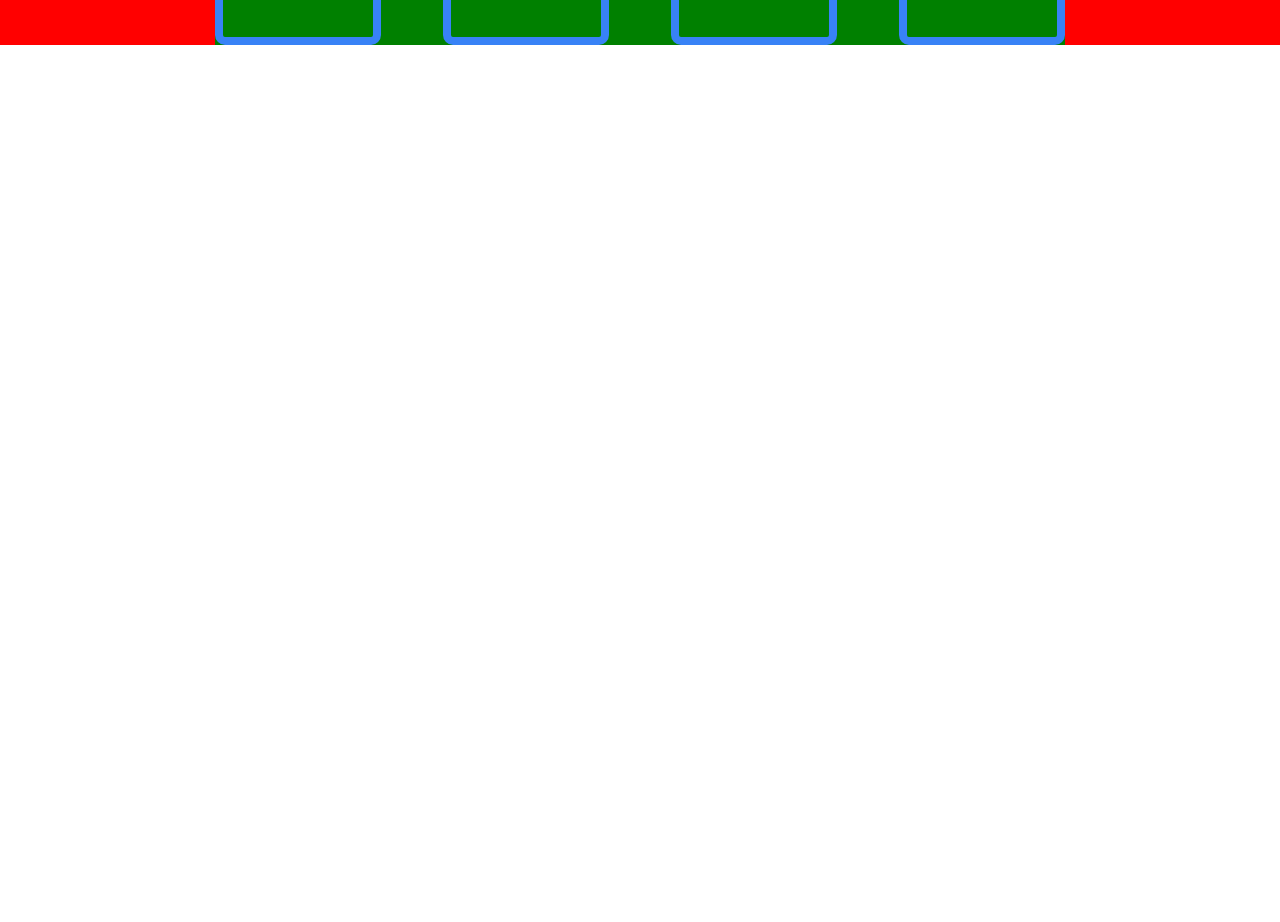
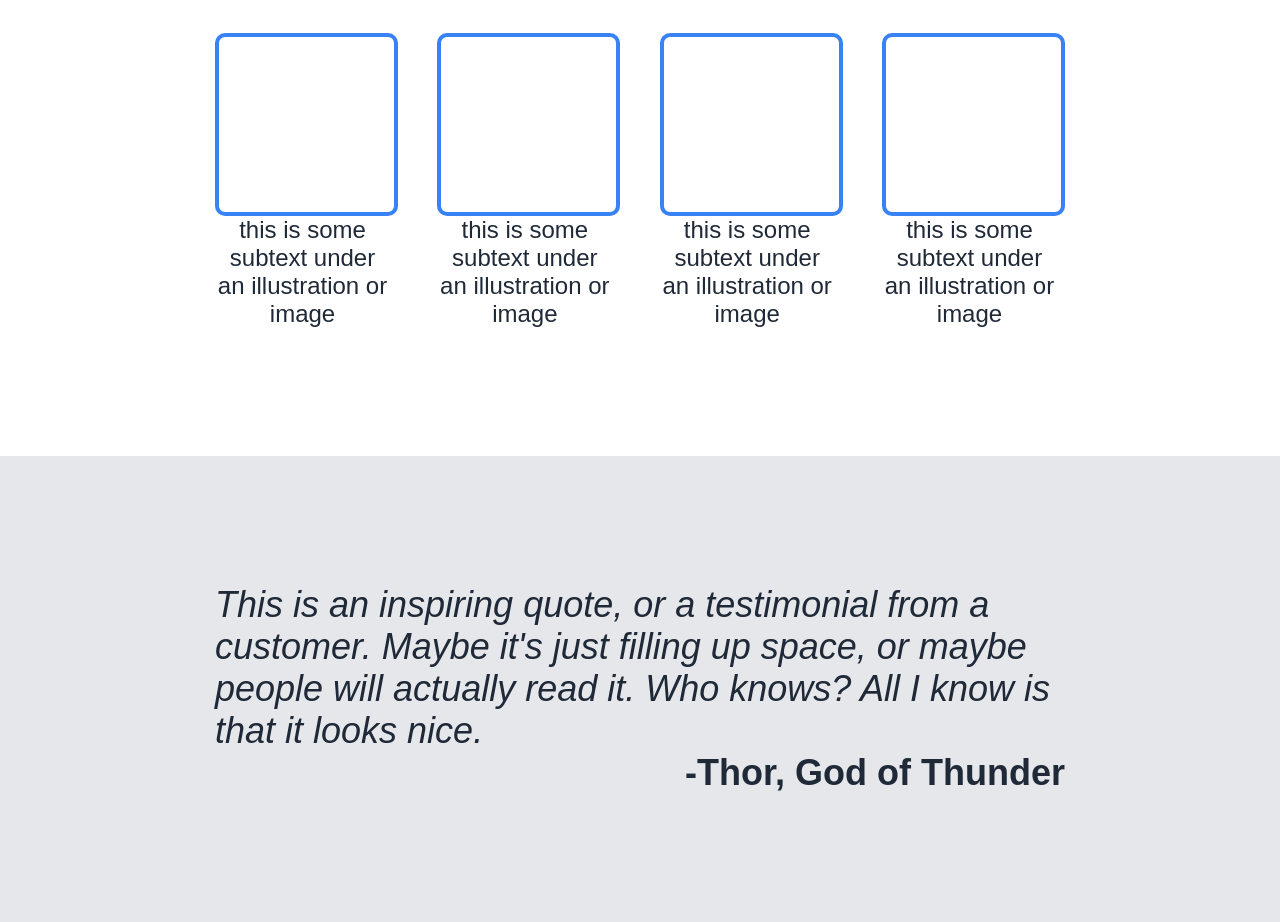
Before and after one commit to roboseb/odin-landing-page, a plain HTML site: page index.html in a window 1280 px wide. Shown: the part 750-1672 px from the top of the page. Before the commit the page ends 800 px from the top, so only its background shows below. Drawn offline with Linux system fonts and the light colour scheme.

Commit message:
Clean up info boxes and add quoted text

```diff
--- a/images/Odin Landing Page_files/styles.css
+++ /dev/null
@@ -1,73 +0,0 @@
-body {
-    padding: 0px;
-    margin:0;
-  }
-
-header{
-    display: flex;
-    justify-content: space-between;
-    align-items: center;
-    padding: 32px 250px;
-
-}
-
-ul{
-    list-style-type: none;
-    display:flex;
-    gap:24px;
-    padding: 0;
-    margin:0;
-}
-
-a{
-    text-decoration: none;
-}
-
-a:visited{
-    color:#F9FAF8;
-}
-
-a:hover{
-    text-decoration: underline;
-}
-
-.hero, header{
-
-    background-color:  #1f2937;
-    font-family: Arial, Helvetica, sans-serif;
-    font-size: 24px;
-    color: #F9FAF8;
-    margin:0;
-}
-
-.hero{
-    display:flex;
-    justify-content: center;
-    gap: 48px;
-    padding:  64px 250px;
-
-}
-img{
-    max-width: 300px;
-}
-
-.herotext{
-     display:flex;
-     flex-direction: column;
-     gap: 12px;
-     max-width: 450px;
-}
-
-.herotext p, .herotext h1{
-    padding: 0;
-    margin:0;
-}
-
-button{
-    background-color: #3882F6;
-    border: 0;
-    align-self: start;
-    padding:8px 30px;
-    color:#F9FAF8;
-    border-radius: 6px;
-}
--- a/index.html
+++ b/index.html
@@ -30,12 +30,30 @@
         </div>
     </div>
     <div class="infoboxcontainer">
-        <h2>Some random information</h2>
+        <h1 class="infoheader"><strong>Some random information.</strong></h1>
         <div class ="boxholder">
-            <div class="box"></div>
-            <div class="box"></div>
-            <div class="box"></div>
-            <div class="box"></div>
+            <div class="boxpanel">
+                <div class="box"></div>
+                <div>this is some subtext under an illustration or image</div>
+            </div>
+            <div class="boxpanel">
+                <div class="box"></div>
+                <div>this is some subtext under an illustration or image</div>
+            </div>
+            <div class="boxpanel">
+                <div class="box"></div>
+                <div>this is some subtext under an illustration or image</div>
+            </div>
+            <div class="boxpanel">
+                <div class="box"></div>
+                <div>this is some subtext under an illustration or image</div>
+            </div>
+        </div>
+    </div>
+    <div class="quotebox">
+        <div class="quoteboxtext">
+            <p class="quote">This is an inspiring quote, or a testimonial from a customer. Maybe it's just filling up space, or maybe people will actually read it. Who knows? All I know is that it looks nice.</p>
+            <p class="quoted">-Thor, God of Thunder</p>
         </div>
     </div>
 
--- a/styles.css
+++ b/styles.css
@@ -4,13 +4,18 @@
     display:flex;
     flex-direction: column;
 
-  }
+}
+
+div, h2{
+    font-family: Arial, Helvetica, sans-serif;
+}
 
 .navyblue{
     display: flex;
     flex-direction: column;
     background-color: #1f2937;
     align-items: center;
+    padding-bottom: 128px;
 }
 
 .navyblue > * {
@@ -46,9 +51,7 @@
 }
 
 .hero, header{
-
     background-color:  #1f2937;
-    font-family: Arial, Helvetica, sans-serif;
     font-size: 24px;
     color: #F9FAF8;
     margin:0;
@@ -93,20 +96,68 @@
     display:flex;
     flex-direction:column;
     align-items:center;
-    background-color: red;
-    gap:40px;
+    margin-bottom: 128px;
 }
 
 .boxholder{
     display:flex;
     width:850px;
-    background-color: green;
     justify-content: space-between;
 }
 
 .box{
-    width:150px;
-    height:150px;
-    border: 8px solid #3882F6;
+    width:175px;
+    height:175px;
+    border: 4px solid #3882F6;
     border-radius: 10px;
 }
+
+.boxpanel{
+    display:flex;
+    flex-direction:column;
+}
+
+.boxpanel > *{
+    text-align:center;
+    color:#1f2937;
+    font-size: 24px;
+    width:175px;
+}
+
+.infoheader{
+    color:#1f2937;
+    margin: 48px 0px;
+}
+
+.quotebox{
+    background-color: #E5E7EB;
+    display:flex;
+    flex-direction: column;
+    align-items: center;
+}
+
+.quoteboxtext{
+    display:flex;
+    flex-direction: column;
+    padding:128px 0;
+    width:850px;
+}
+
+.quoted{
+    align-self: end;
+    color:#1f2937;
+    font-size: 36px;
+    font-weight: 800;
+    padding:0;
+    margin:0;
+}
+
+.quote{
+    color:#1f2937;
+    font-size: 36px;
+    font-style: italic;
+    margin: 64px 0;
+    padding:0;
+    margin:0;
+    font-weight: lighter;
+}
```
Also changed, not shown: images/Odin Landing Page.html (deleted, +0 -33 lines), images/Odin Landing Page_files/odin-project-landing-page.png (deleted).
